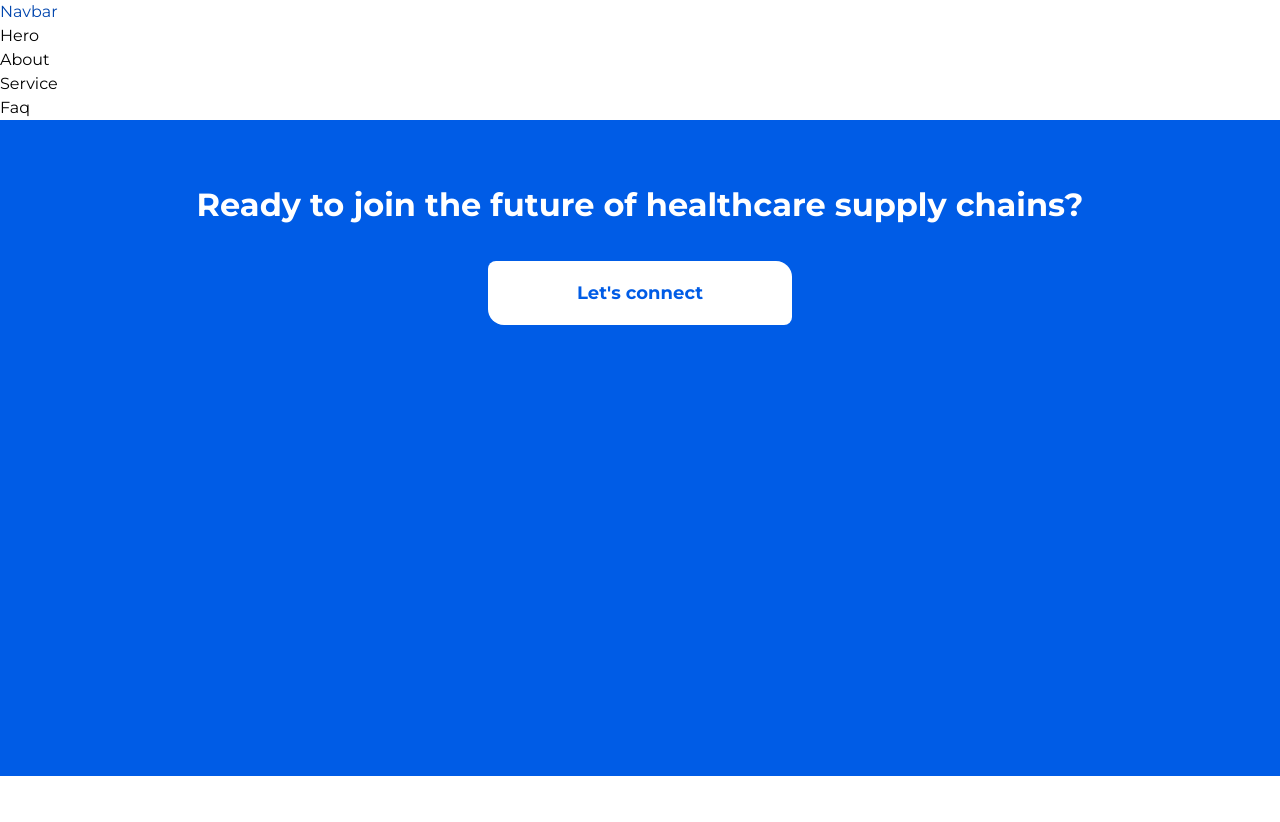
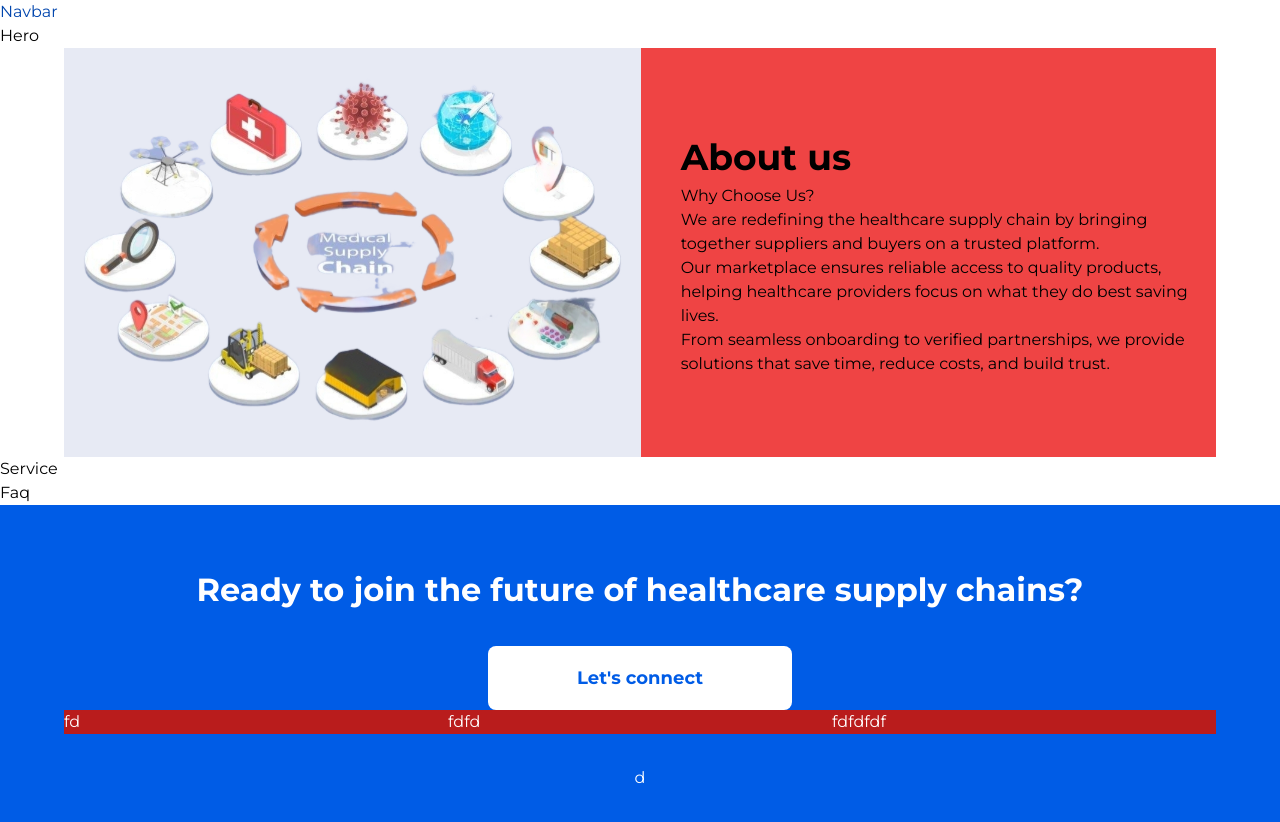
Before and after one commit to ilios91/ilios-fe, a Next.js app: page / in a window 1280 px wide. Shown: the top 822 px of the page. Before the commit the page ends 800 px from the top, so only its background shows below. Built offline with nearby package versions, Linux system fonts and the light colour scheme.

Commit message:
update tailwindCSS main colors

```diff
--- a/src/components/layout/Footer.tsx
+++ b/src/components/layout/Footer.tsx
@@ -2,11 +2,21 @@ export default function Footer() {
   return (
     <footer className="h-[656px] bg-blue-normal text-white flex w-full flex-col">
       <header className="flex mx-auto">
-        <h2 className="mt-[61px] text-[32px] font-bold">Ready to join the future of healthcare supply chains?</h2>
+        <h2 className="mt-[61px] text-[32px] font-bold">
+          Ready to join the future of healthcare supply chains?
+        </h2>
       </header>
       <div className="flex mx-auto mt-8">
-        <button className="bg-white w-[304px] h-16 text-blue-normal font-bold text-[18px] rounded-custom">{"Let's connect"}</button>
+        <button className="bg-white w-[304px] h-16 text-blue-normal font-bold text-[18px] rounded-lg">
+          {"Let's connect"}
+        </button>
       </div>
+      <div className="grid grid-cols-3 w-[90%] mx-auto bg-red-700">
+        <div className="col">fd</div>
+        <div className="col">fdfd</div>
+        <div className="col">fdfdfdf</div>
+      </div>
+      <div className="flex justify-between mx-auto mt-8">d</div>
     </footer>
   );
 }
--- a/src/components/sections/About.tsx
+++ b/src/components/sections/About.tsx
@@ -1,7 +1,33 @@
+import Image from "next/image";
+import AboutUsImage from "@/assets/images/about.svg";
+
 export default function About() {
   return (
-    <section>
-      About
+    <section className="h-[640p] bg-red-500 w-[90%] mx-auto">
+      <div className="flex items-center w-full gap-x-10">
+        <div className="w-[629px] h-[451p] bg-yellow-500">
+          <Image src={AboutUsImage} alt="about-us-image" className="w-full" />
+        </div>
+        <div className="w-[584px]">
+          <h2 className="text-[36px] font-bold ">About us</h2>
+          <h6>Why Choose Us?</h6>
+          <div className="">
+            <p>
+              We are redefining the healthcare supply chain by bringing together
+              suppliers and buyers on a trusted platform.
+            </p>
+            <p>
+              Our marketplace ensures reliable access to quality products,
+              helping healthcare providers focus on what they do best saving
+              lives.
+            </p>
+            <p>
+              From seamless onboarding to verified partnerships, we provide
+              solutions that save time, reduce costs, and build trust.
+            </p>
+          </div>
+        </div>
+      </div>
     </section>
   );
 }
--- a/tailwind.config.ts
+++ b/tailwind.config.ts
@@ -12,6 +12,7 @@ export default {
         montserrat: ['Montserrat', 'sans-serif'],
       },
       colors: {
+        main: {},
         "blue": {
           "light": "#e6effd",
           "light-hover": "#d9e7fb",
@@ -26,7 +27,7 @@ export default {
         }
       },
       borderRadius: {
-        custom: "8px 16px 8px 16px"
+        custom: "8px"
       }
     },
   },
```
Also changed, not shown: src/assets/images/about-us.svg (added), src/assets/images/about.svg (added).
